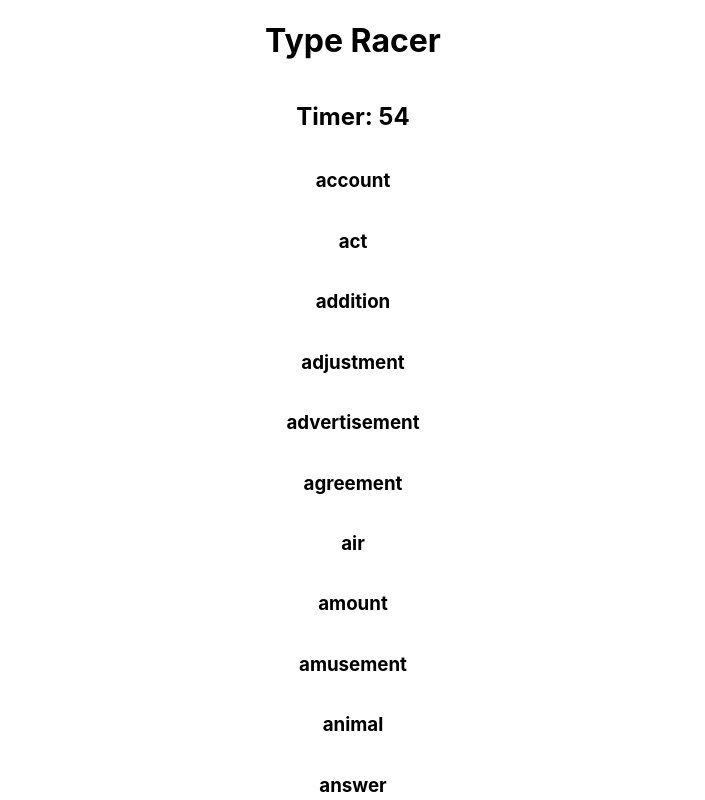
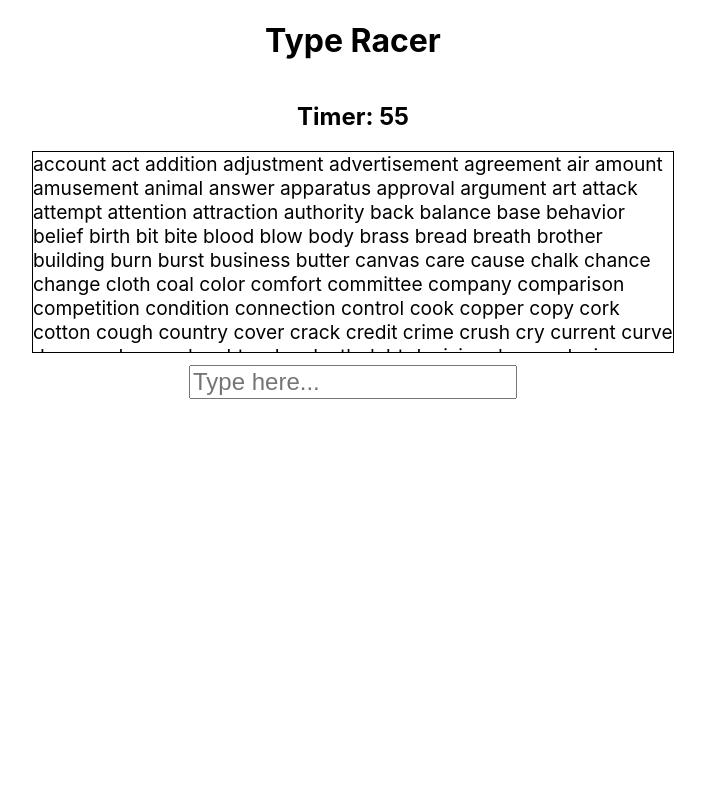
Before and after one commit to ronnahom96/type-racer, a React (Create React App) app: page / in a window 1280 px wide. Shown: the top 800 px of the page, without its empty margins (287-992 px from the left). Built offline with nearby package versions, Linux system fonts and the light colour scheme.

Commit message:
make word list component to handle the word list part

```diff
--- a/src/App.tsx
+++ b/src/App.tsx
@@ -1,7 +1,8 @@
 import React from "react";
 import "./App.css";
+import words from "./assets/words.json";
+import WordList from "./components/wordList/wordList";
 import { useTimer } from "./hooks/useTimer";
-import words from "./assets/words.json";
 
 const App: React.FC = () => {
   const timer = useTimer(60);
@@ -10,9 +11,8 @@ const App: React.FC = () => {
     <div className='container'>
       <h1 className='title'>Type Racer</h1>
       <h2 className='timer'>Timer: {timer}</h2>
-      {words.map((word, index) => (
-        <h3 key={index}>{word}</h3>
-      ))}
+      <WordList wordList={words} />
+      <input placeholder='Type here...' className='input' type='text'></input>
     </div>
   );
 };
--- /dev/null
+++ b/src/components/wordList/wordList.tsx
@@ -0,0 +1,21 @@
+import React, { useState } from "react";
+import "./wordList.css";
+
+interface WordListProps {
+  wordList: string[];
+}
+
+const WordList: React.FC<WordListProps> = ({ wordList }) => {
+  const [sentence, setSentence] = useState(wordList.join(" "));
+
+  return (
+    <div className='word-list-container'>
+      {sentence}
+      {/* {wordList.map((word, index) => (
+        <h3 key={index}>{word}</h3>
+      ))} */}
+    </div>
+  );
+};
+
+export default WordList;
```
